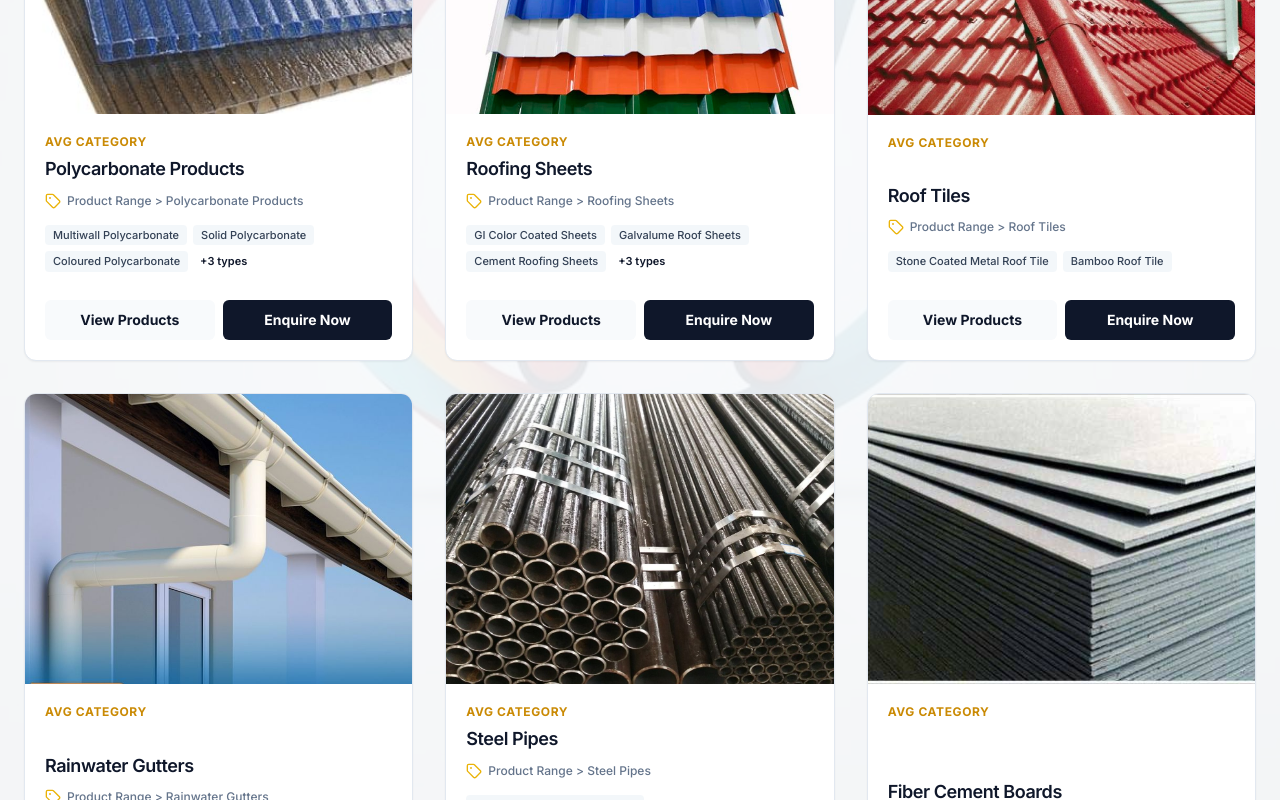
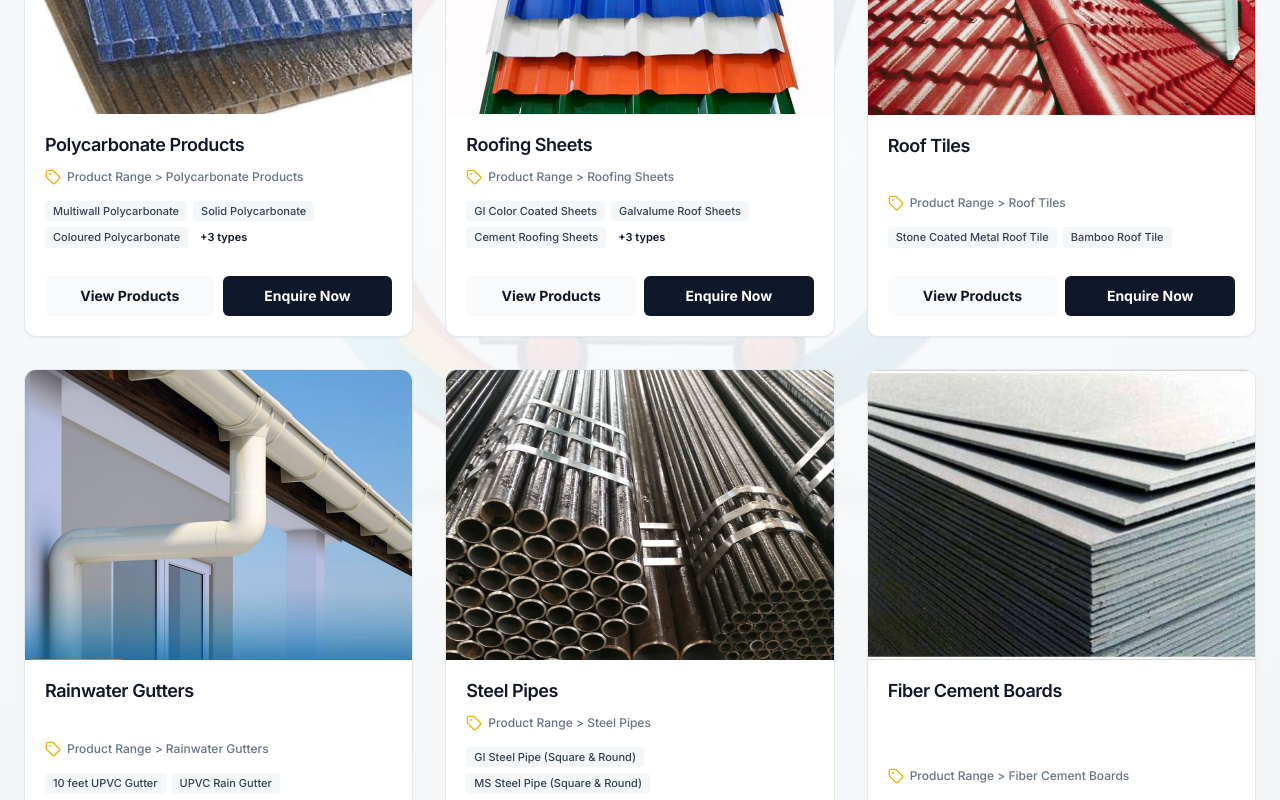
Before and after one commit to Rithesh1904/Avg-Arunagiri-Nadar-and-Sons, a React (Vite) app: page / in a window 1280 px wide. Shown: the part 1420-2220 px from the top of the page. Built offline with nearby package versions, Linux system fonts and the light colour scheme.

Commit message:
Remove AVG CATEGORY label from product category cards on homepage

```diff
--- a/src/pages/Home.jsx
+++ b/src/pages/Home.jsx
@@ -154,9 +154,6 @@ export function Home() {
 
                   <div className="space-y-3 p-5 flex flex-col flex-grow">
                     <div className="flex flex-col items-start justify-between gap-1 flex-grow">
-                      <div className="text-xs font-bold tracking-wider text-accent-600 uppercase mb-1">
-                        AVG CATEGORY
-                      </div>
                       <h3 className="text-lg font-semibold tracking-tight text-industrial-900 leading-tight w-full">
                         {category.name}
                       </h3>
```
